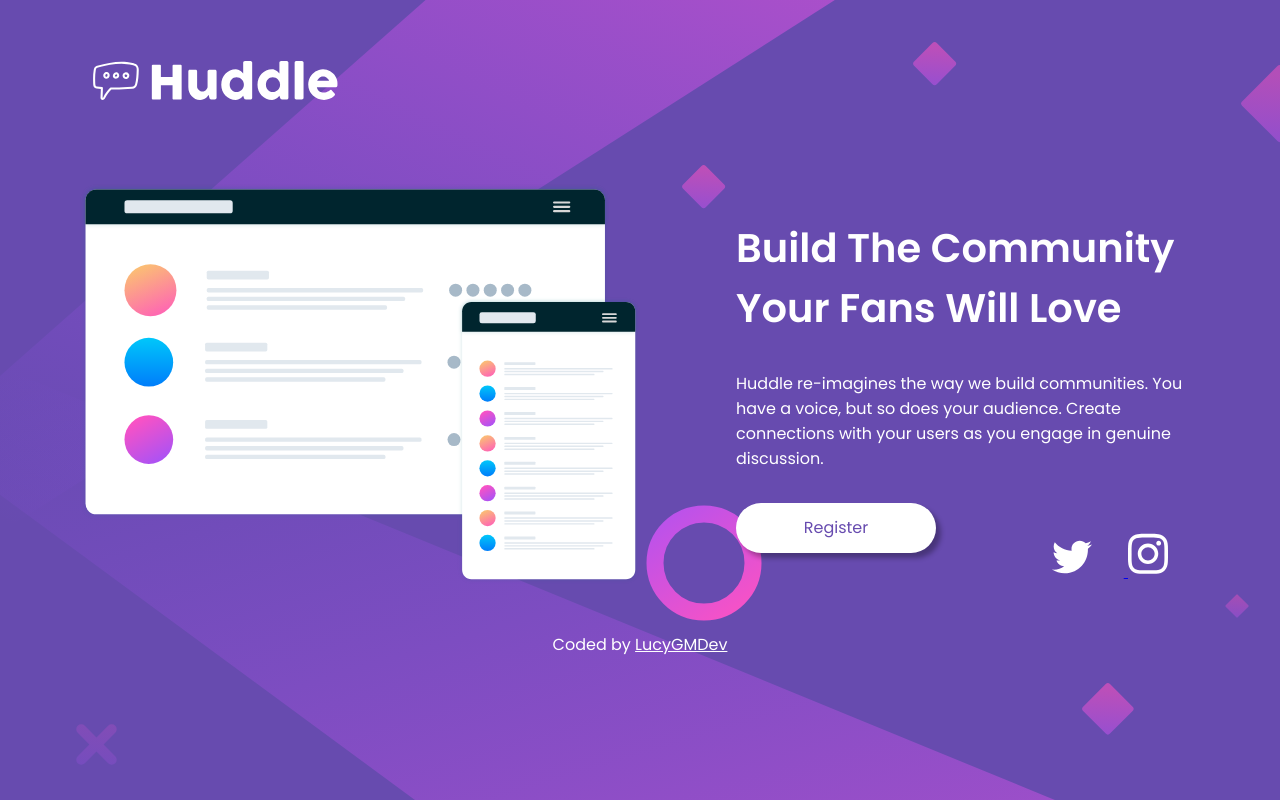
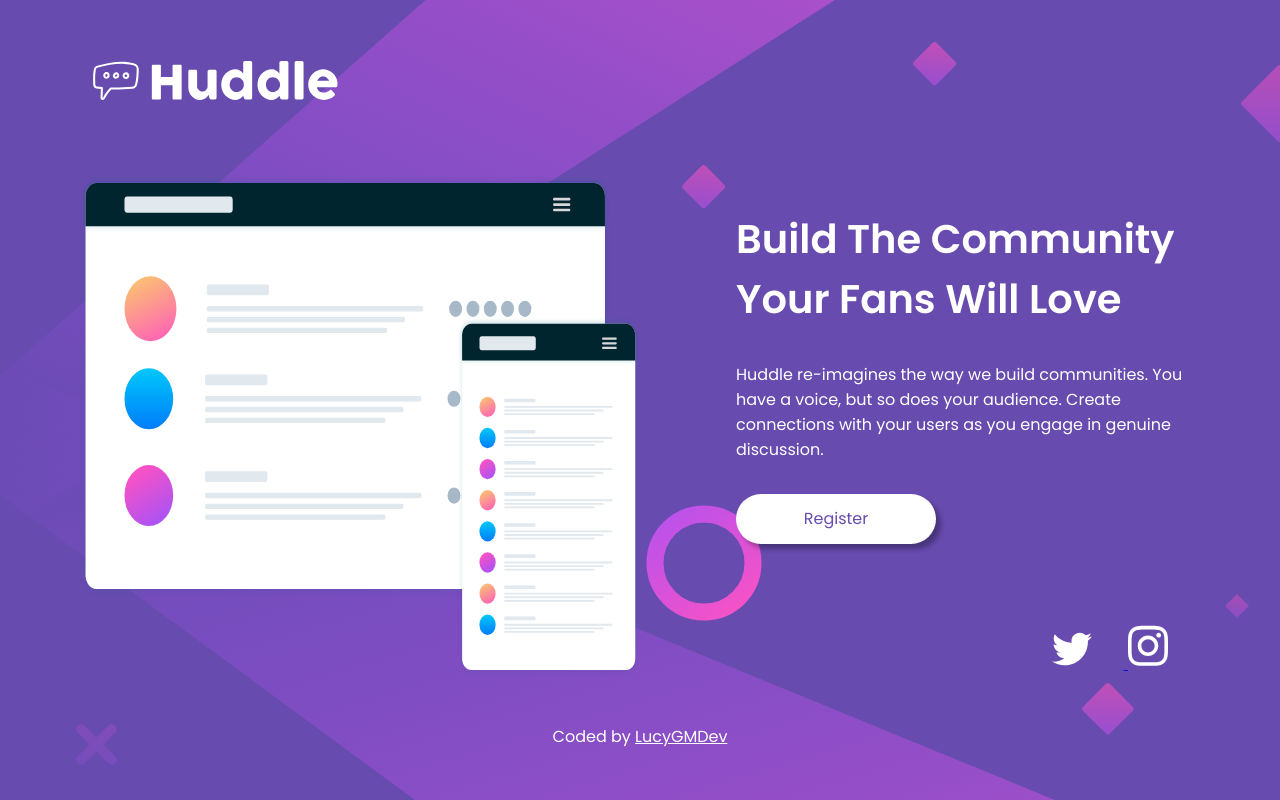
Before and after one commit to lucyGMDev/FrontendMentor-LandingPage, a plain HTML site: page index.html in a window 1280 px wide. Drawn offline with Linux system fonts and the light colour scheme.

Commit message:
Starting Responsive

```diff
--- a/assets/css/styles.css
+++ b/assets/css/styles.css
@@ -6,7 +6,7 @@ body{
   background-color: hsl(257, 40%, 49%);
   background-attachment: fixed;
   background-repeat: no-repeat;
-  padding: 3rem 5rem;
+  padding: 3rem 5rem 0;
   margin:0;
   color: #fff;
   font-family: 'Poppins', sans-serif;
@@ -14,12 +14,14 @@ body{
 }
 
 .header{
-  margin-bottom: 4rem;
+  height: 8rem;
 }
 
 .main-content{
   position:relative;
   display: flex;
+  min-height: 500px;
+  margin-bottom: 3rem;
 
 }
 
@@ -59,6 +61,7 @@ body{
   position: absolute;
   right: 0;
   bottom: 0;
+
 }
 
 .network-icon{
@@ -76,7 +79,7 @@ body{
 }
 
 .footer{
-  margin-top: 3rem;
+  width: 100%;
   text-align: center;
 }
 
@@ -85,8 +88,12 @@ body{
 }
 
 @media (max-width:375px){
+
   body{
     padding:1.5rem 1.5rem;
+  }
+  .header{
+    height: 5rem;
   }
   .page__logo{
     width: 40%;
@@ -118,4 +125,5 @@ body{
     text-align: center;
   }
 
+
 }
```
